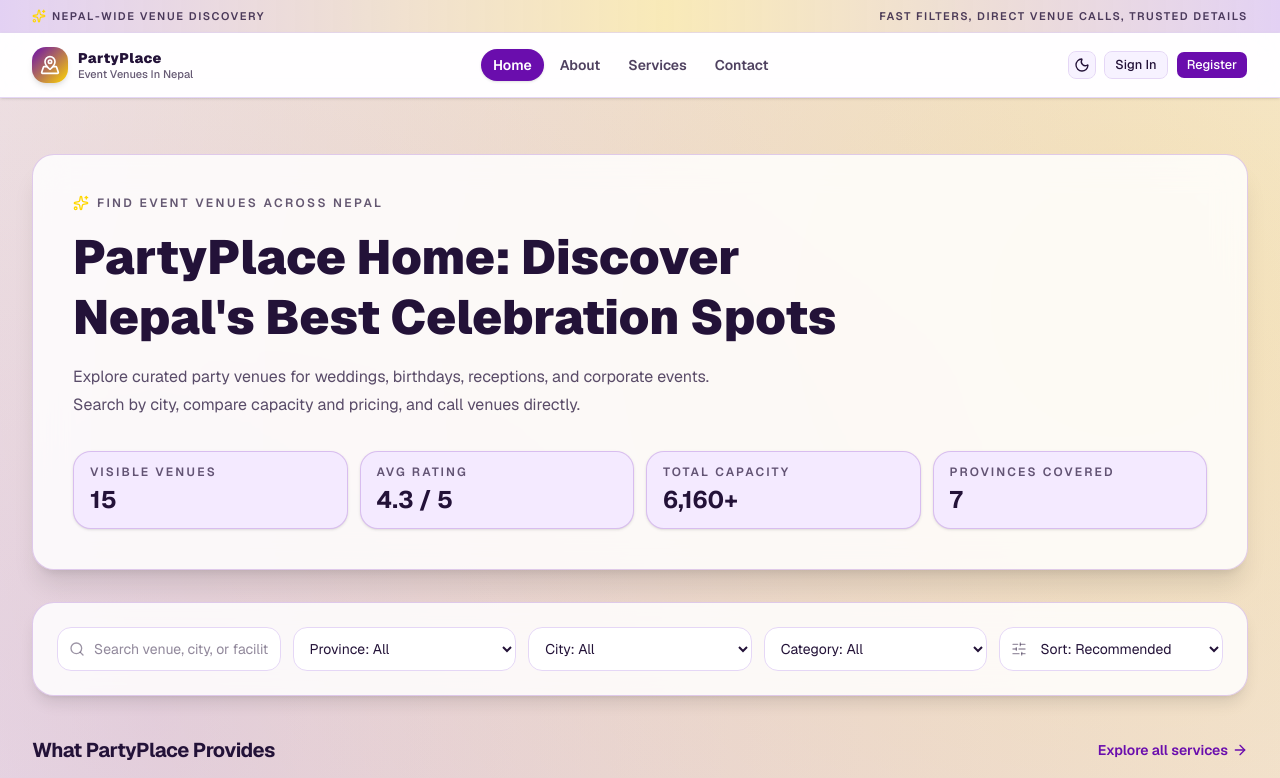
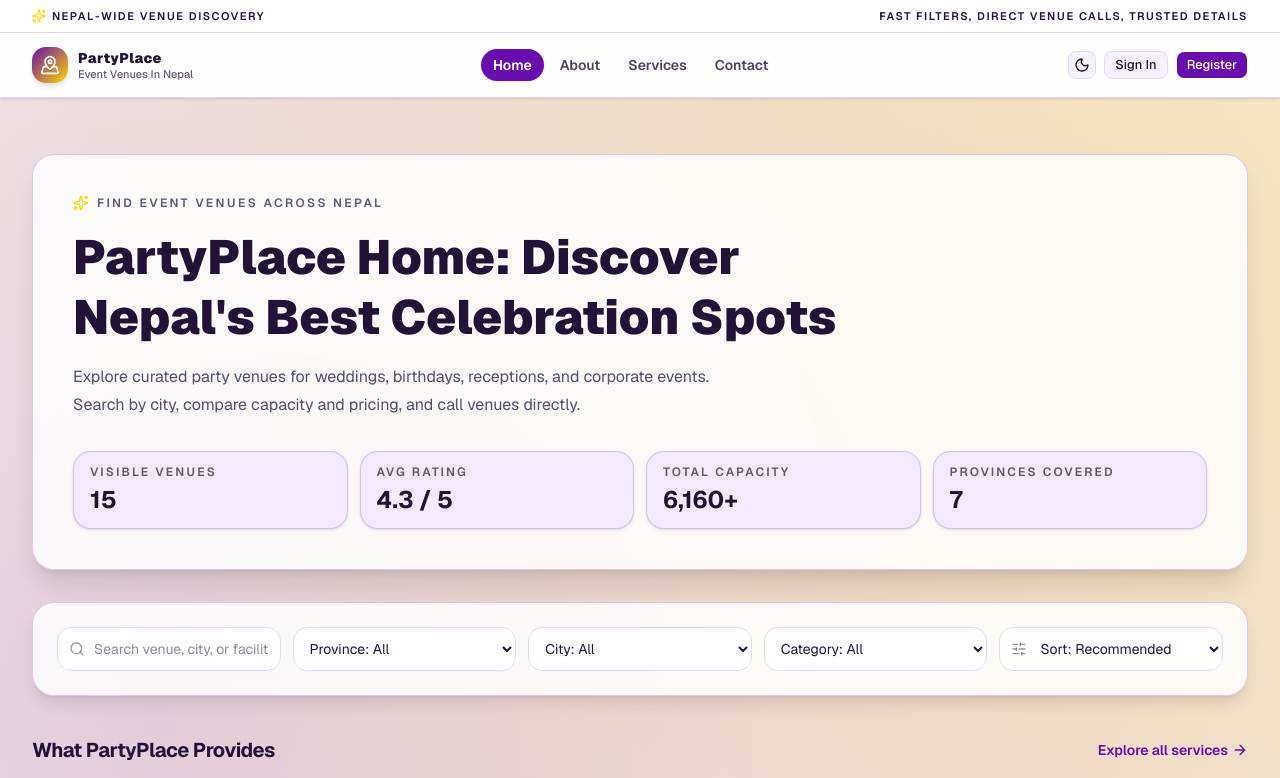
Before and after one commit to Manoj1001745/party-place, a Next.js app: page / in a window 1280 px wide. Shown: the top 778 px of the page. Built offline with nearby package versions, Linux system fonts and the light colour scheme.

Commit message:
feat: update SiteHeader styling with background color and border adjustments

```diff
--- a/components/site-header.jsx
+++ b/components/site-header.jsx
@@ -88,8 +88,8 @@ export function SiteHeader() {
 
   return (
     <header className="sticky top-0 z-50" ref={headerRef}>
-      <div className="brand-topline border-b border-border/70">
-        <div className="mx-auto flex h-8 w-full max-w-7xl items-center justify-between px-4 text-[11px] font-semibold uppercase tracking-[0.14em] text-foreground/80 sm:px-6 lg:px-8">
+      <div className="border-b border-border bg-card">
+        <div className="mx-auto flex h-8 w-full max-w-7xl items-center justify-between px-4 text-[11px] font-semibold uppercase tracking-[0.14em] text-foreground sm:px-6 lg:px-8">
           <p className="inline-flex items-center gap-1.5">
             <Sparkles className="size-3.5 text-secondary" />
             Nepal-Wide Venue Discovery
```
